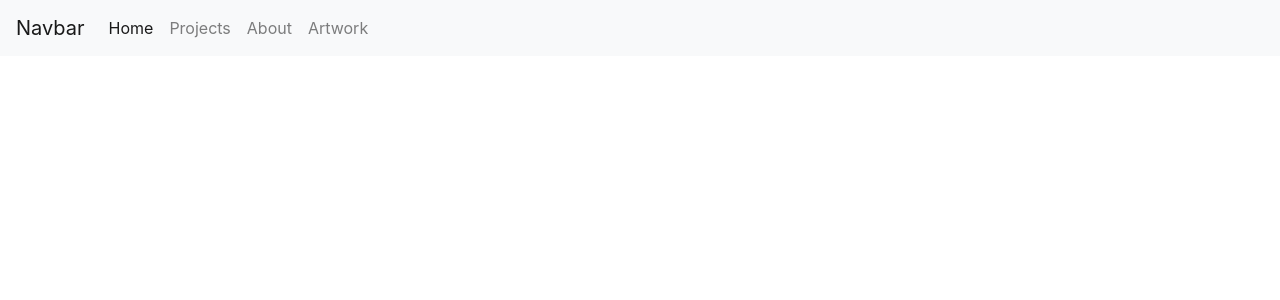
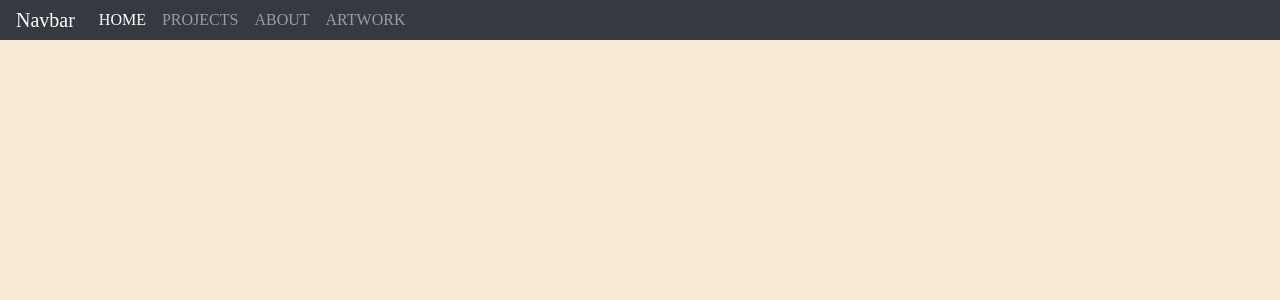
Before and after one commit to berninagray/bernina-gray, a PHP site: page / in a window 1280 px wide. Shown: the top 300 px of the page. Run offline with PHP 8.4, Linux system fonts and the light colour scheme; some libraries are stand-ins or nearby versions.

Commit message:
Changing google font to Nunito

```diff
--- /dev/null
+++ b/public_html/index.css
@@ -0,0 +1,5 @@
+body {
+	background: antiquewhite;
+	font-family: arvo, serif;
+
+}
--- a/public_html/index.php
+++ b/public_html/index.php
@@ -8,7 +8,7 @@
 		<!-- CSS Files -->
 		<link rel="stylesheet" type="text/css" href="index.css" media="screen">
 		<!-- Google font -->
-		<link href="https://fonts.googleapis.com/css?family=Arvo" rel="stylesheet">
+		<link href="https://fonts.googleapis.com/css?family=Montserrat:500|Nunito" rel="stylesheet"> " rel="stylesheet">
 		<!-- jQuery first, then Popper.js, then Bootstrap JS -->
 		<script src="https://code.jquery.com/jquery-3.3.1.min.js"  crossorigin="anonymous"></script>
 		<script src="https://cdnjs.cloudflare.com/ajax/libs/popper.js/1.14.3/umd/popper.min.js" integrity="sha384-ZMP7rVo3mIykV+2+9J3UJ46jBk0WLaUAdn689aCwoqbBJiSnjAK/l8WvCWPIPm49" crossorigin="anonymous"></script>
@@ -24,24 +24,24 @@
 		<title>Bernina Gray | Welcome</title>
 	</head>
 	<body>
-		<nav id="mainNavbar" class="navbar navbar-expand-lg navbar-light bg-light">
+		<nav id="mainNavbar" class="navbar navbar-dark bg-dark navbar-expand-md py-0 fixed-top ">
 			<a class="navbar-brand" href="#">Navbar</a>
-			<button class="navbar-toggler" type="button" data-toggle="collapse" data-target="#navbarNav" aria-controls="navbarNav" aria-expanded="false" aria-label="Toggle navigation">
+			<button class="navbar-toggler" type="button" data-toggle="collapse" data-target="#navLinks" aria-controls="navLinks" aria-expanded="false" aria-label="Toggle navigation">
 				<span class="navbar-toggler-icon"></span>
 			</button>
-			<div class="collapse navbar-collapse" id="navbarNav">
+			<div class="collapse navbar-collapse" id="navbarLinks">
 				<ul class="navbar-nav">
 					<li class="nav-item active">
-						<a class="nav-link" href="#">Home <span class="sr-only">(current)</span></a>
+						<a class="nav-link" href="#">HOME <span class="sr-only">(current)</span></a>
 					</li>
 					<li class="nav-item">
-						<a class="nav-link" href="#">Projects</a>
+						<a class="nav-link" href="#">PROJECTS</a>
 					</li>
 					<li class="nav-item">
-						<a class="nav-link" href="#">About</a>
+						<a class="nav-link" href="#">ABOUT</a>
 					</li>
 					<li class="nav-item">
-						<a class="nav-link" href="#">Artwork</a>
+						<a class="nav-link" href="#">ARTWORK</a>
 					</li>
 				</ul>
 			</div>
```
